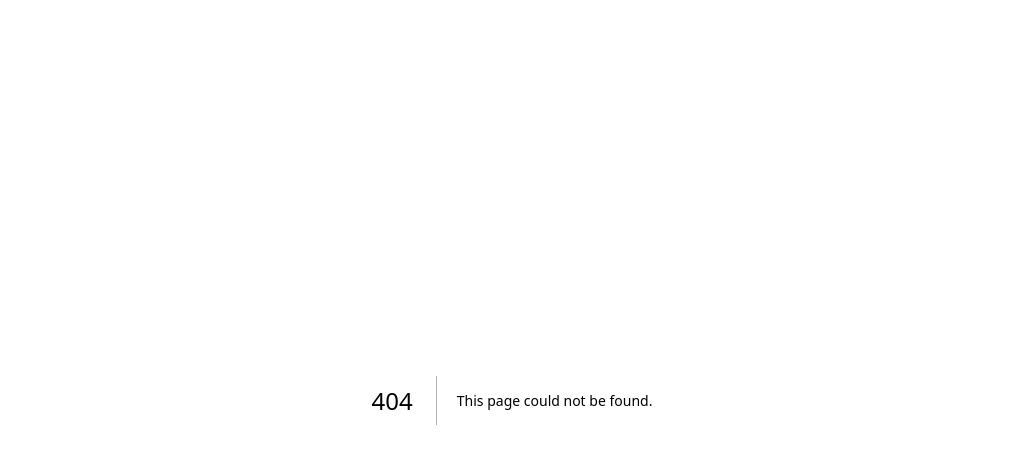
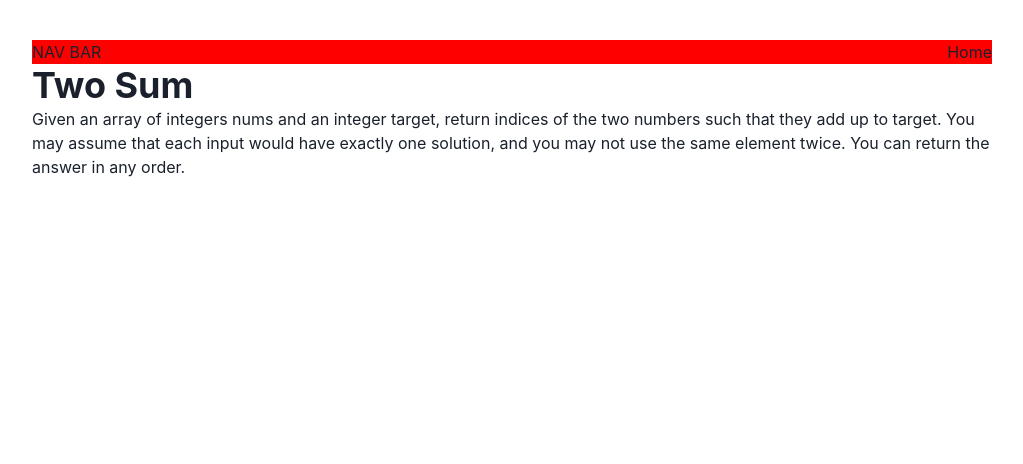
Before and after one commit to William-Schutte/leet-code-workbook, a Next.js app: page /problems/twoSum in a window 1280 px wide. Before the commit this address had no page. Shown: the top 464 px of the page, without its empty margins (128-1151 px from the left). Built offline with nearby package versions, Linux system fonts and the light colour scheme.

Commit message:
problem: TwoSum

```diff
--- a/pages/index.tsx
+++ b/pages/index.tsx
@@ -17,7 +17,7 @@ export default function Home() {
       <main>
         <Layout>
           <Text fontSize="4xl">Coooool</Text>
-          <Link href="/problems/TwoSum">TwoSum</Link>
+          <Link href="/problems/twoSum">TwoSum</Link>
         </Layout>
       </main>
     </>
--- a/pages/problems/TwoSum.tsx
+++ /dev/null
@@ -1,5 +0,0 @@
-import Layout from "../layout";
-
-export default function TwoSum() {
-  return <Layout>Nice</Layout>;
-}
--- /dev/null
+++ b/pages/problems/twoSum/index.tsx
@@ -0,0 +1,16 @@
+import { Heading, Text } from "@chakra-ui/react";
+import Layout from "../../layout";
+
+export default function TwoSum() {
+  return (
+    <Layout>
+      <Heading>Two Sum</Heading>
+      <Text>
+        Given an array of integers nums and an integer target, return indices of
+        the two numbers such that they add up to target. You may assume that
+        each input would have exactly one solution, and you may not use the same
+        element twice. You can return the answer in any order.
+      </Text>
+    </Layout>
+  );
+}
```
Also changed, not shown: pages/problems/twoSum/work.js (added, +37 -0 lines).
